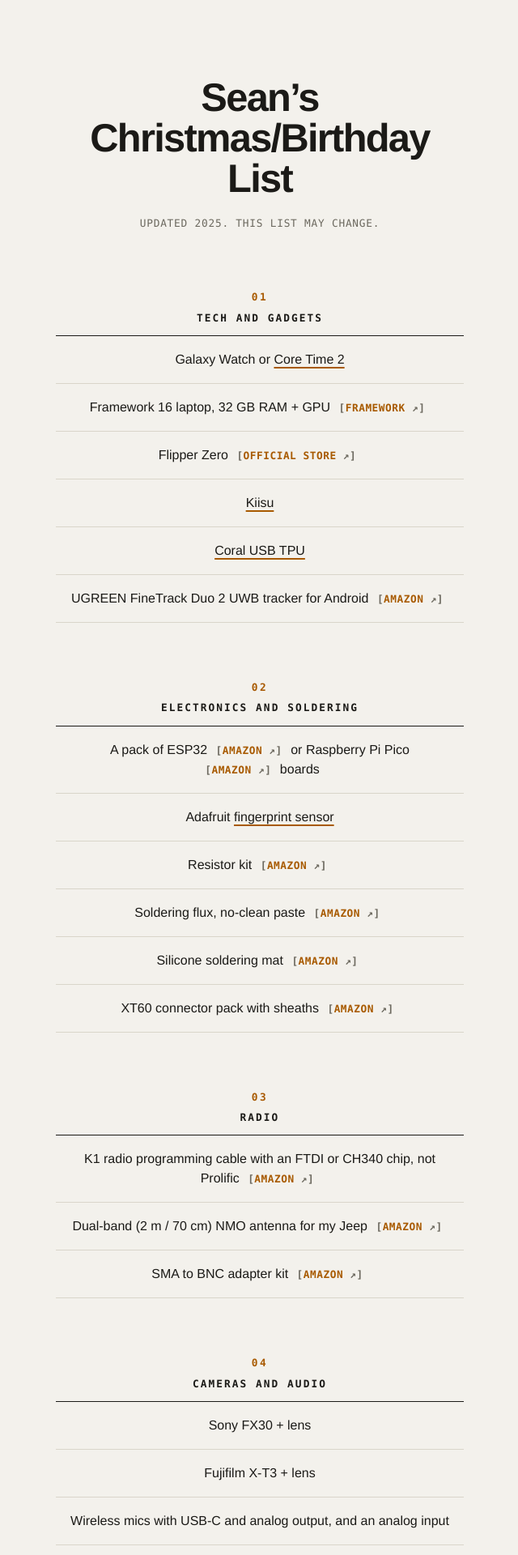
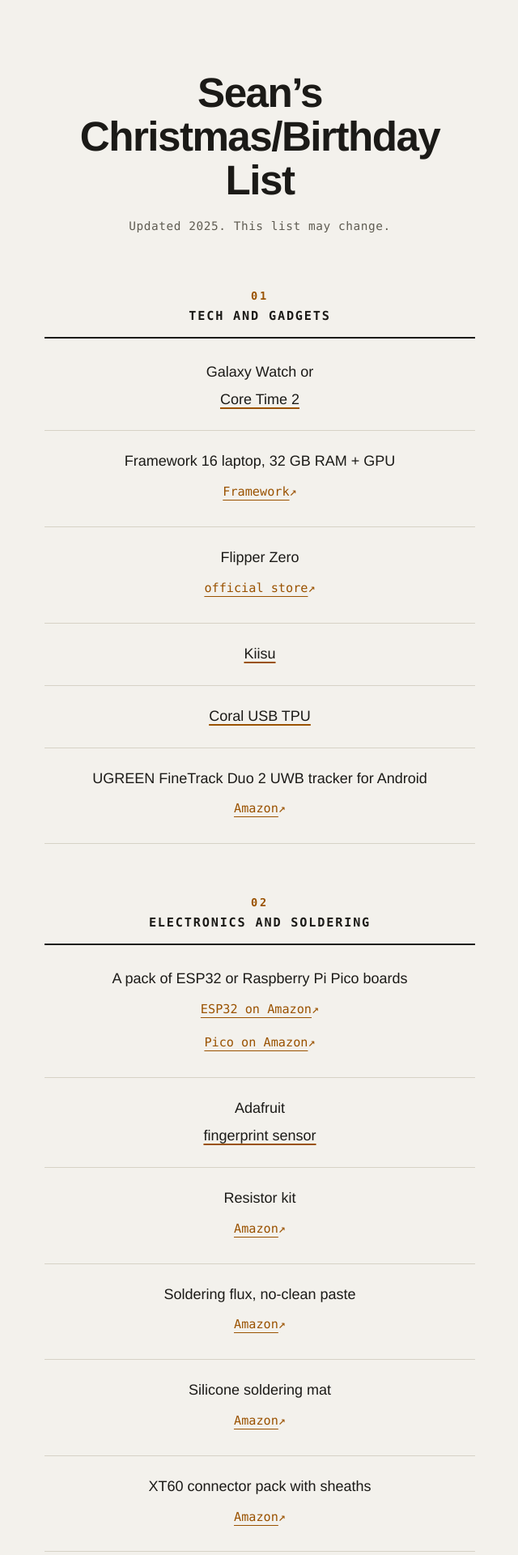
Before and after one commit to Admin-Sean/list, a Jekyll site: the page built from index.md, in a window 1280 px wide. Shown: the top 1920 px of the page at 81% size, without its empty margins (319-959 px from the left). Built offline with Jekyll 4.4.1, drawn with Linux system fonts in a browser that asks for light colours.

Commit message:
Add files via upload

```diff
--- a/_includes/style.css
+++ b/_includes/style.css
@@ -1,31 +1,28 @@
 /* Design notes
-   Direction: a printed parts list / spec sheet, centered like a menu.
-   - Warm near-black + one amber accent (signal-lamp colour), no indigo/violet, no gradients, no glow.
-   - No cards: items are ruled rows. Hairlines do the grouping.
-   - No emoji, no side stripes. Sections are numbered with a CSS counter.
-   - Mono for labels/links, plain sans for body. Type scale is a 1.25 ratio.
-   - Accent is reserved for: section numbers, links, hover. Red only means "sold out".
+   Direction: a printed parts list, centered like a menu.
+   - Warm near-black + one amber accent. No indigo, gradients, glow, cards, emoji or side stripes.
+   - Items are ruled rows. Each item = name on top, store link underneath (one thing per line).
+   - Body 18px, generous row spacing; mono only for small labels and links.
+   - Accent is reserved for section numbers, links and hover. Red only means "sold out".
 */
 :root {
   color-scheme: dark light;
   --bg: #0e0e0c;
-  --text: #e9e6dd;
-  --muted: #8b887d;
-  --rule: #2b2a25;
+  --text: #f0ede4;
+  --muted: #a8a599;
+  --rule: #302f29;
   --accent: #ffb000;
-  --danger: #ff7a6b;
+  --danger: #ff8577;
   --mono: ui-monospace, "SF Mono", "Cascadia Mono", "JetBrains Mono", Menlo, Consolas, monospace;
   --sans: "Helvetica Neue", Helvetica, Arial, "Segoe UI", Roboto, sans-serif;
-  /* 1.25 modular scale */
-  --s-1: .8rem; --s0: 1rem; --s1: 1.25rem; --s3: 1.95rem; --s5: 3.05rem;
 }
 @media (prefers-color-scheme: light) {
   :root {
     --bg: #f3f1ec;
     --text: #1b1a17;
-    --muted: #6c695f;
-    --rule: #d9d5ca;
-    --accent: #a85a00;
+    --muted: #5f5c52;
+    --rule: #d6d2c6;
+    --accent: #9a5200;
     --danger: #b3261e;
   }
 }
@@ -36,50 +33,53 @@ body {
   min-height: 100vh;
   background: var(--bg);
   color: var(--text);
-  font: var(--s0)/1.5 var(--sans);
+  font: 1.125rem/1.55 var(--sans);   /* 18px */
   text-align: center;
   counter-reset: sec;
   padding: env(safe-area-inset-top) env(safe-area-inset-right) env(safe-area-inset-bottom) env(safe-area-inset-left);
 }
-.wrap { max-width: 34rem; margin: 0 auto; padding: 56px 20px 96px; }
+.wrap { max-width: 36rem; margin: 0 auto; padding: 48px 22px 112px; }
 
 h1 {
-  margin: 0 0 18px;
-  font-size: clamp(2rem, 9.5vw, var(--s5));
-  line-height: 1.02;
+  margin: 0 0 16px;
+  font-size: clamp(2.1rem, 10vw, 3.2rem);
+  line-height: 1.05;
   font-weight: 700;
-  letter-spacing: -.035em;
+  letter-spacing: -.03em;
   text-wrap: balance;
 }
 h1 + p { margin: 0; }
 h1 + p em {
-  font: normal var(--s-1)/1.4 var(--mono);
-  letter-spacing: .06em;
-  text-transform: uppercase;
+  font: normal .9rem/1.5 var(--mono);
+  letter-spacing: .04em;
   color: var(--muted);
 }
 
 h2 {
-  margin: 72px 0 0;
-  padding-bottom: 14px;
-  font: 600 var(--s-1)/1.2 var(--mono);
-  letter-spacing: .16em;
+  margin: 64px 0 4px;
+  padding-bottom: 16px;
+  font: 600 .95rem/1.2 var(--mono);
+  letter-spacing: .12em;
   text-transform: uppercase;
-  color: var(--text);
-  border-bottom: 1px solid var(--text);
+  border-bottom: 2px solid var(--text);
 }
 h2::before {
   counter-increment: sec;
   content: counter(sec, decimal-leading-zero);
   display: block;
-  margin-bottom: 10px;
+  margin-bottom: 8px;
   color: var(--accent);
+  font-size: .85rem;
   letter-spacing: .2em;
 }
 
 ul { list-style: none; margin: 0; padding: 0; }
 li {
-  padding: 15px 4px;
+  display: flex;
+  flex-direction: column;
+  align-items: center;
+  gap: 6px;
+  padding: 22px 6px;
   border-bottom: 1px solid var(--rule);
   overflow-wrap: anywhere;
   text-wrap: pretty;
@@ -95,39 +95,32 @@ a {
 a:hover, a:focus-visible { color: var(--accent); }
 a:focus-visible { outline: 2px solid var(--accent); outline-offset: 3px; }
 
-/* store links: small mono labels, not buttons */
+/* store link: its own line under the item, readable, easy to tap */
 a.chip {
-  display: inline-block;
-  padding: 9px 6px;               /* 44px-ish tap target on touch */
-  margin: -9px 0;
-  font: 600 var(--s-1)/1 var(--mono);
-  letter-spacing: .04em;
-  text-transform: uppercase;
-  text-decoration: none;
+  display: block;
+  padding: 8px 12px;
+  font: 500 .95rem/1.3 var(--mono);
   color: var(--accent);
-  white-space: nowrap;
+  text-decoration: underline;
+  text-decoration-thickness: 1px;
+  text-underline-offset: 5px;
 }
-a.chip::before { content: "["; color: var(--muted); }
-a.chip::after  { content: " \2197]"; color: var(--muted); }
-a.chip:hover { text-decoration: underline; text-underline-offset: 4px; }
+a.chip::after { content: " \2197"; text-decoration: none; display: inline-block; }
 
 .tag {
-  display: inline-block;
-  margin-left: 4px;
-  padding: 2px 7px;
-  font: 700 .7rem/1.2 var(--mono);
+  padding: 2px 8px;
+  font: 700 .72rem/1.3 var(--mono);
   font-style: normal;
   letter-spacing: .1em;
   text-transform: uppercase;
   color: var(--danger);
   border: 1px solid currentColor;
   border-radius: 2px;
-  vertical-align: 1px;
 }
 
 @media (min-width: 640px) {
-  .wrap { padding-top: 96px; }
-  li { padding: 17px 4px; }
+  .wrap { padding-top: 88px; }
+  li { padding: 24px 6px; }
 }
 @media (max-width: 380px) {
   .wrap { padding-left: 16px; padding-right: 16px; }
--- a/index.md
+++ b/index.md
@@ -18,7 +18,7 @@ title: Sean's Christmas/Birthday List
 
 ## Electronics and soldering
 
-- A pack of ESP32 [Amazon](https://www.amazon.com/dp/B0F1MS5S8R){: .chip} or Raspberry Pi Pico [Amazon](https://www.amazon.com/s?k=raspberry+pi+pico+2+pack){: .chip} boards
+- A pack of ESP32 or Raspberry Pi Pico boards [ESP32 on Amazon](https://www.amazon.com/dp/B0F1MS5S8R){: .chip} [Pico on Amazon](https://www.amazon.com/s?k=raspberry+pi+pico+2+pack){: .chip}
 - Adafruit [fingerprint sensor](https://www.adafruit.com/product/4651)
 - Resistor kit [Amazon](https://www.amazon.com/dp/B08FD1XVL6){: .chip}
 - Soldering flux, no-clean paste [Amazon](https://www.amazon.com/s?k=no+clean+flux+paste){: .chip}
```
Also changed, not shown: other parts of index.md (+1 -1 lines).
